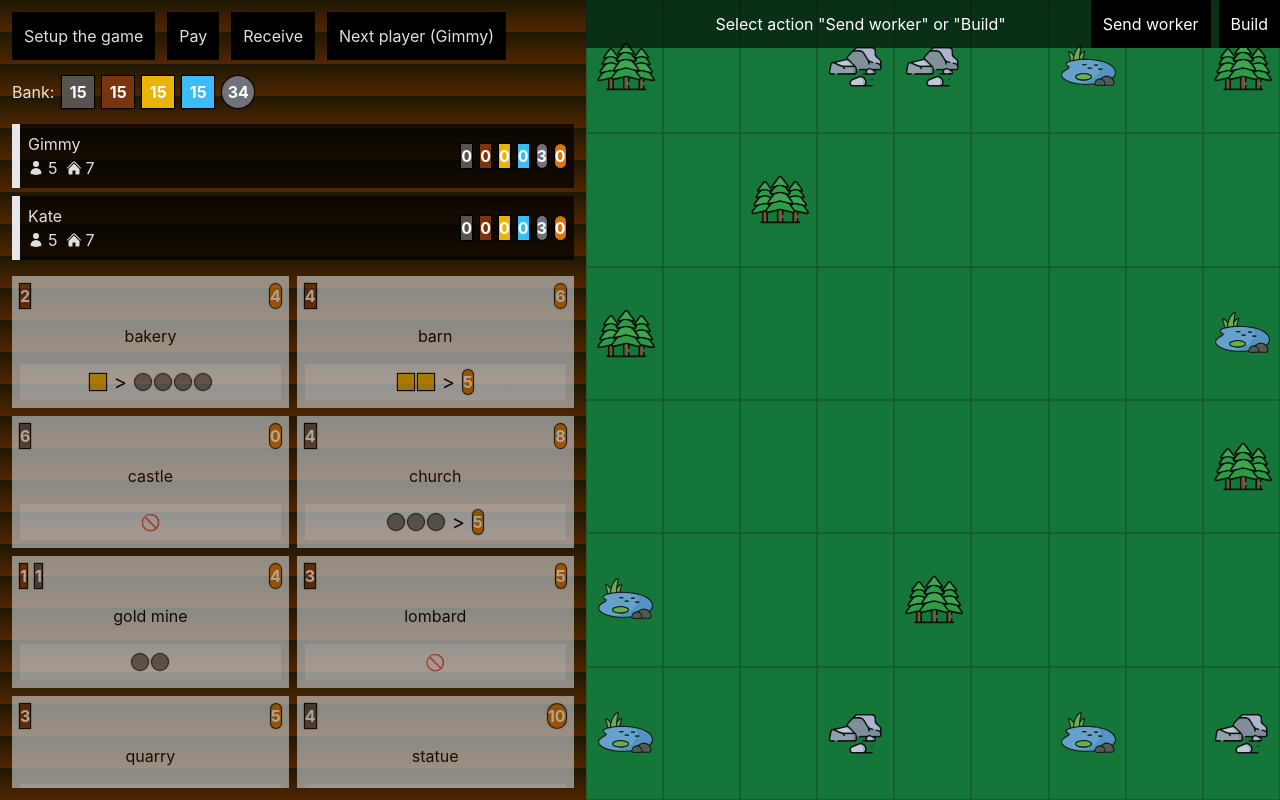
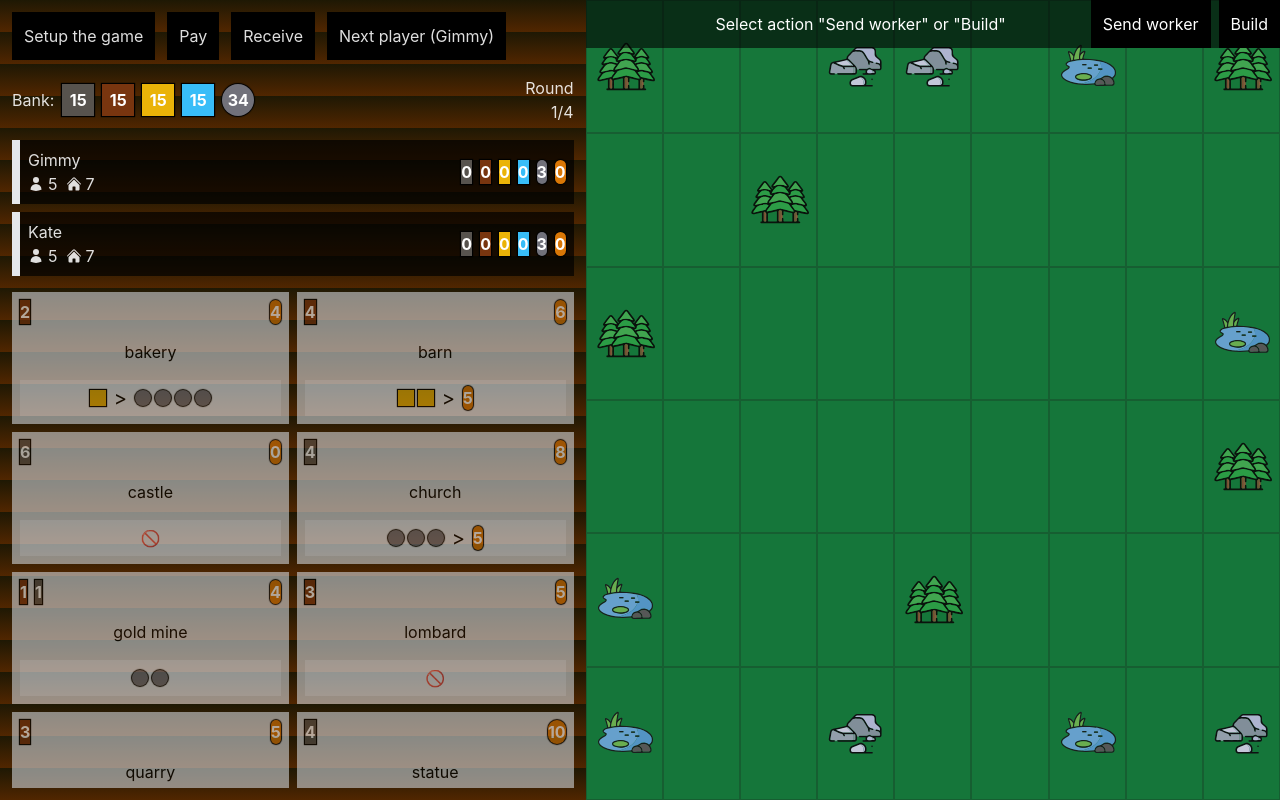
Before and after one commit to Gumivdi/little-town-game, a React (Vite) app: page / in a window 1280 px wide. Both pictures are taken after a click on the button "Setup the game". Built offline with nearby package versions, Linux system fonts and the light colour scheme; what tailwind-safelist-generator would draw is missing.

Commit message:
[feature/rounds] Component round counter

```diff
--- a/src/App.tsx
+++ b/src/App.tsx
@@ -7,6 +7,7 @@ import Supply from "@/components/Supply";
 import DevelopmentActions from "@/components/DevelopmentActions";
 import MapArea from "@/components/MapArea";
 import Toast from "@/components/Toast/Toast";
+import RoundCounter from "@/components/RoundCounter";
 
 function App() {
   const { players } = useContext(PlayersContext);
@@ -31,7 +32,10 @@ function App() {
         {developmentMode && <DevelopmentActions />}
         {!!players.length && (
           <>
-            <Supply />
+            <div className="flex justify-between items-center">
+              <Supply />
+              <RoundCounter />
+            </div>
             <Players />
             <div className={classes.store}>
               <BuildingsStore />
--- /dev/null
+++ b/src/components/RoundCounter.tsx
@@ -0,0 +1,18 @@
+import { FC, useContext } from "react";
+import { StatusContext } from "@/context/status.context";
+
+const RoundCounter: FC = () => {
+  const { round } = useContext(StatusContext);
+  const rounds = 4;
+
+  return (
+    <div className="text-right">
+      <h3>Round</h3>
+      <p>
+        <span>{round}</span>/<span>{rounds}</span>
+      </p>
+    </div>
+  );
+};
+
+export default RoundCounter;
```
